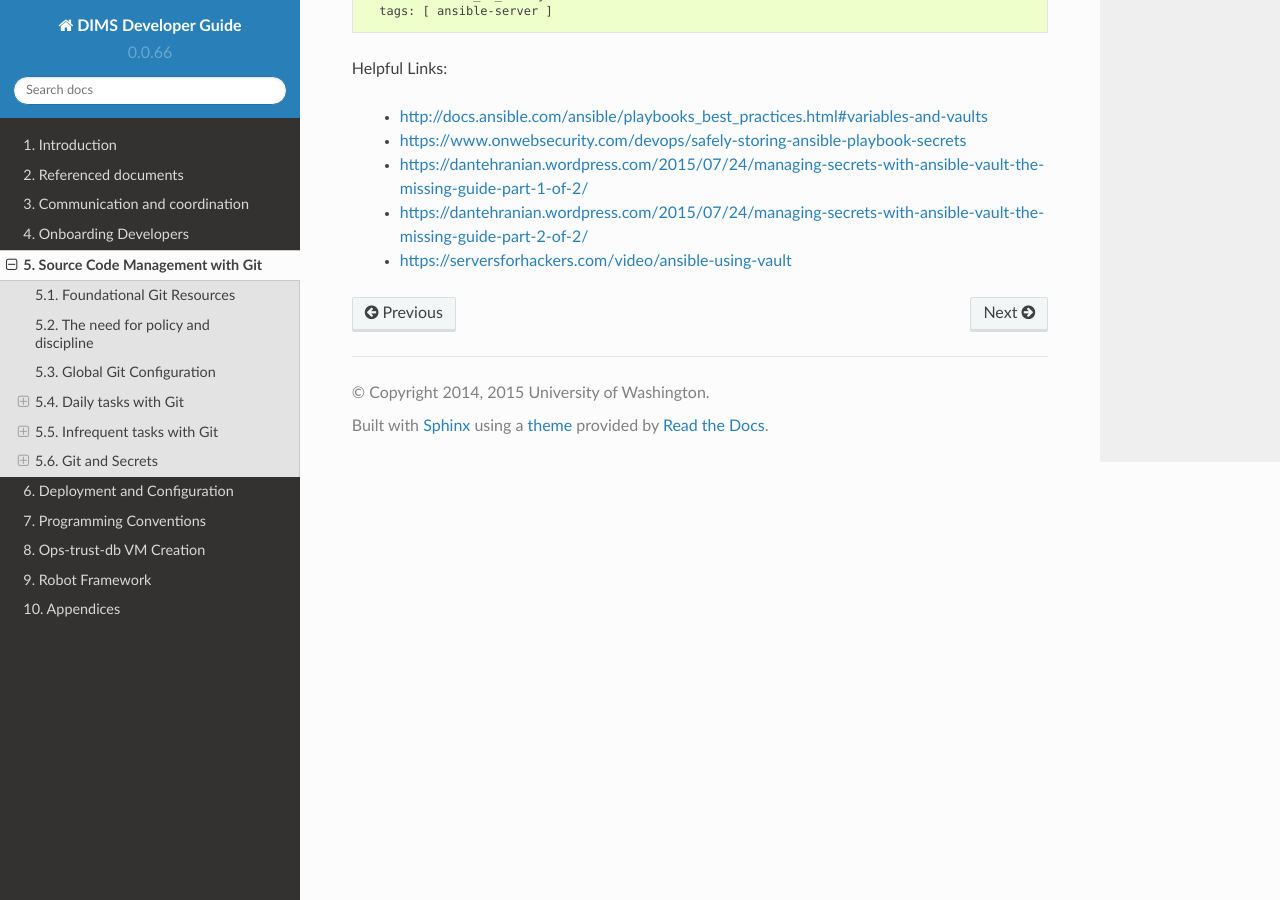
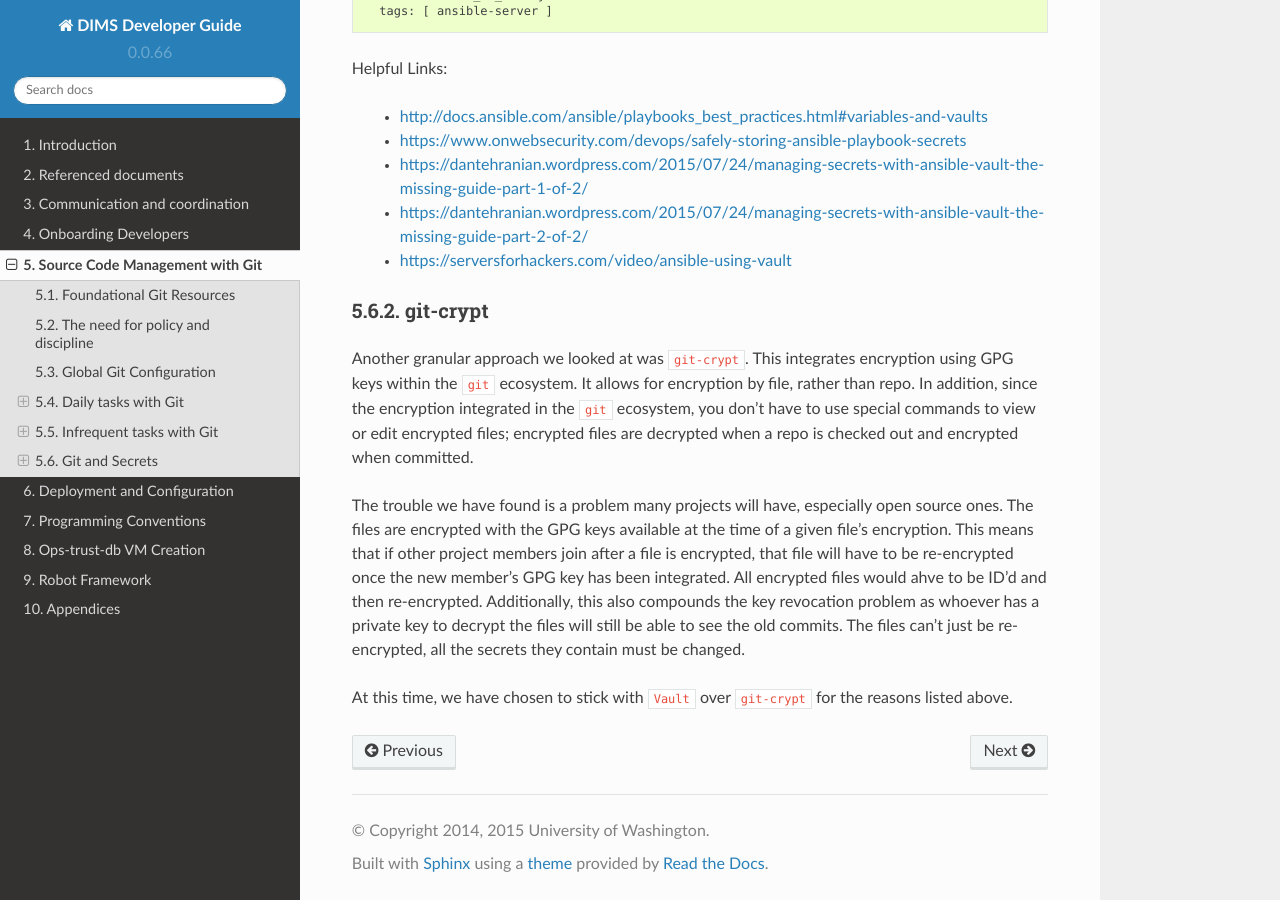
Before and after one commit to uw-dims/dims-devguide, a Sphinx documentation site: the page built from docs/source/sourcemanagement.rst, in a window 1280 px wide and 900 px high, scrolled down 52140 px. Built offline with Sphinx 7.4.7 and the Read the Docs theme 2.0.0, drawn with Linux system fonts in a browser that asks for light colours; pages that are not in the unit, such as notebooks, are missing from menus.

Commit message:
Added brief description of git-crypt and inherent problems.

```diff
--- a/docs/source/sourcemanagement.rst
+++ b/docs/source/sourcemanagement.rst
@@ -3264,6 +3264,29 @@ Helpful Links:
 
     * https://serversforhackers.com/video/ansible-using-vault
 
+git-crypt
+~~~~~~~~~
+
+Another granular approach we looked at was ``git-crypt``. This integrates
+encryption using GPG keys within the ``git`` ecosystem. It allows
+for encryption by file, rather than repo. In addition, since the encryption
+integrated in the ``git`` ecosystem, you don't have to use special
+commands to view or edit encrypted files; encrypted files are decrypted
+when a repo is checked out and encrypted when committed.
+
+The trouble we have found is a problem many projects will have, especially
+open source ones. The files are encrypted with the GPG keys available at
+the time of a given file's encryption. This means that if other project
+members join after a file is encrypted, that file will have to be re-encrypted
+once the new member's GPG key has been integrated. All encrypted files
+would ahve to be ID'd and then re-encrypted. Additionally, this also
+compounds the key revocation problem as whoever has a private key to
+decrypt the files will still be able to see the old commits. The files
+can't just be re-encrypted, all the secrets they contain must be changed.
+
+At this time, we have chosen to stick with ``Vault`` over ``git-crypt``
+for the reasons listed above.
+
 .. _git-crypt: https://github.com/AGWA/git-crypt
 .. _Ansible Vault: http://docs.ansible.com/ansible/playbooks_vault.html
 .. _github.com/uw-dims: https://github.com/uw-dims
```
